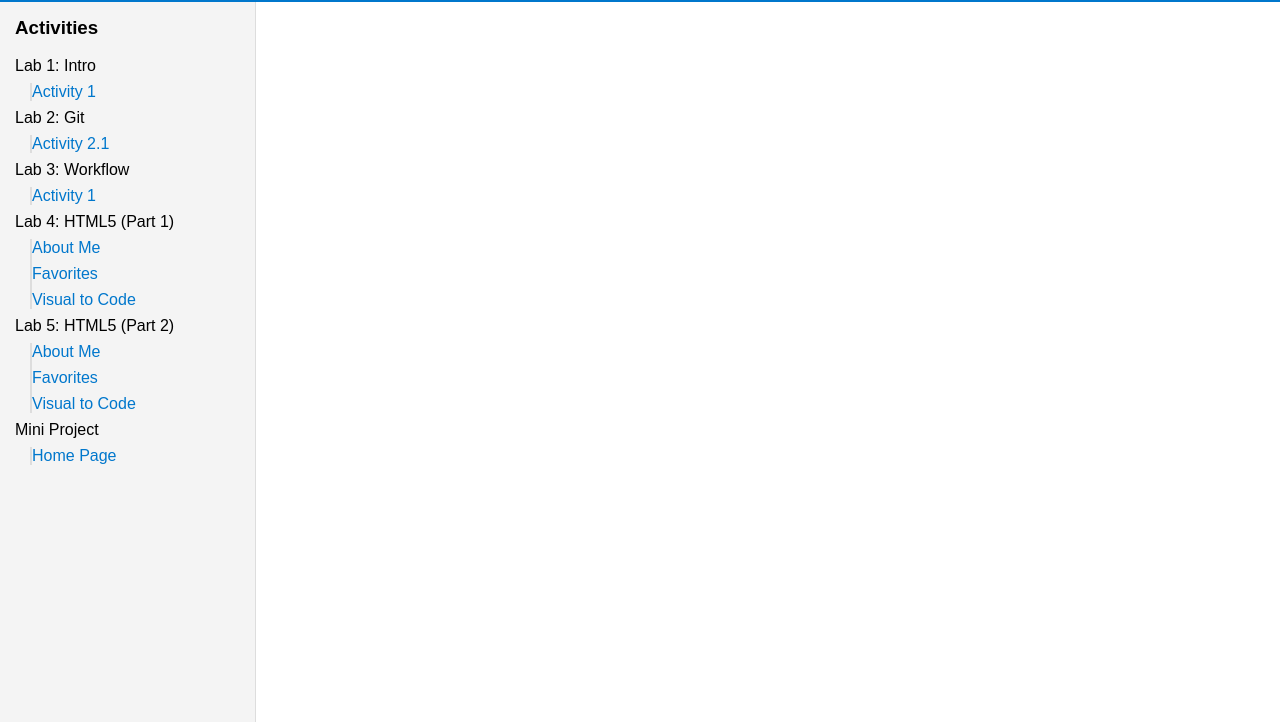
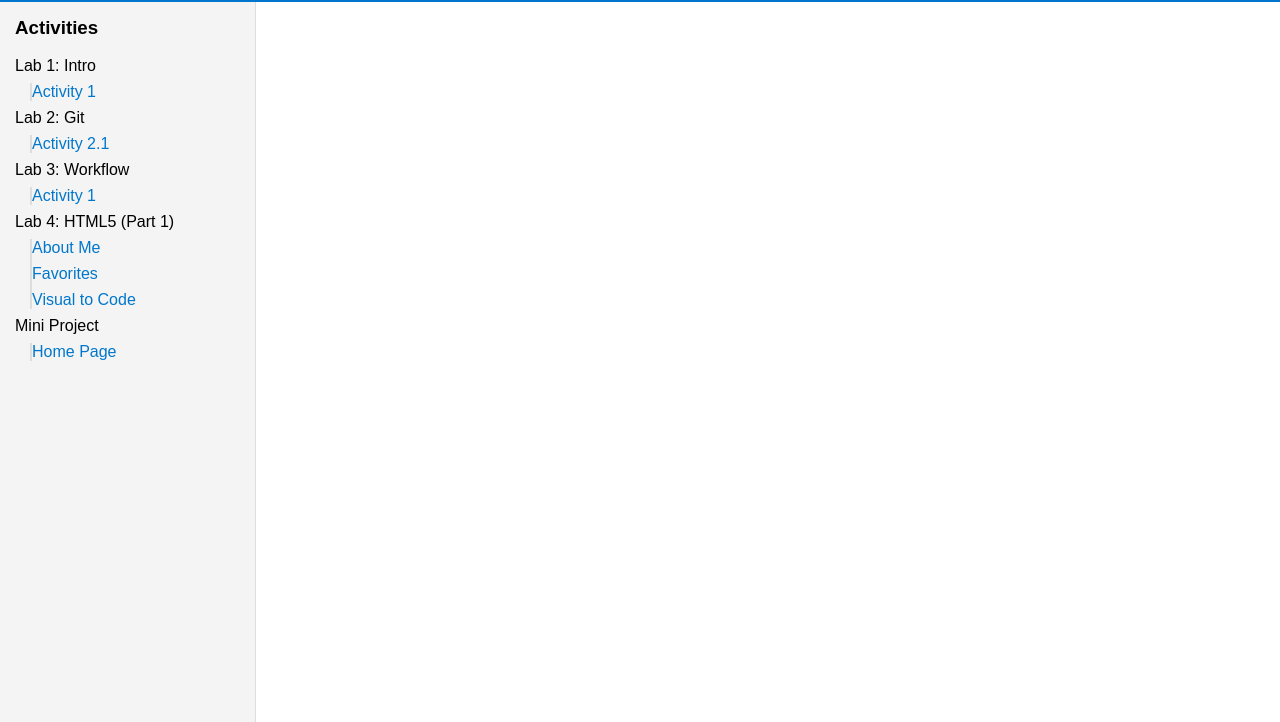
Before and after one commit to tzaodoq-diokno/web-dev-labs, a plain HTML site: page index.html in a window 1280 px wide. Shown: the part 129-851 px from the top of the page. Drawn offline with Linux system fonts and the light colour scheme.

Commit message:
Delete Lab5

```diff
--- a/index.html
+++ b/index.html
@@ -54,19 +54,6 @@
             </li>
           </ul>
         </li>
-         <li> Lab 5: HTML5 (Part 2)
-          <ul>
-            <li>
-              <a href="lab4/about.html" target="activity-frame">About Me</a>
-            </li>
-            <li>
-              <a href="lab4/favorites.html" target="activity-frame">Favorites</a>
-            </li>
-            <li>
-              <a href="lab4/visual-code.html" target="activity-frame">Visual to Code</a>
-            </li>
-          </ul>
-        </li>
         <li>Mini Project
           <ul>
             <li><a href="Mini Project/html.index" target="activity-frame">Home Page</a></li>
```
